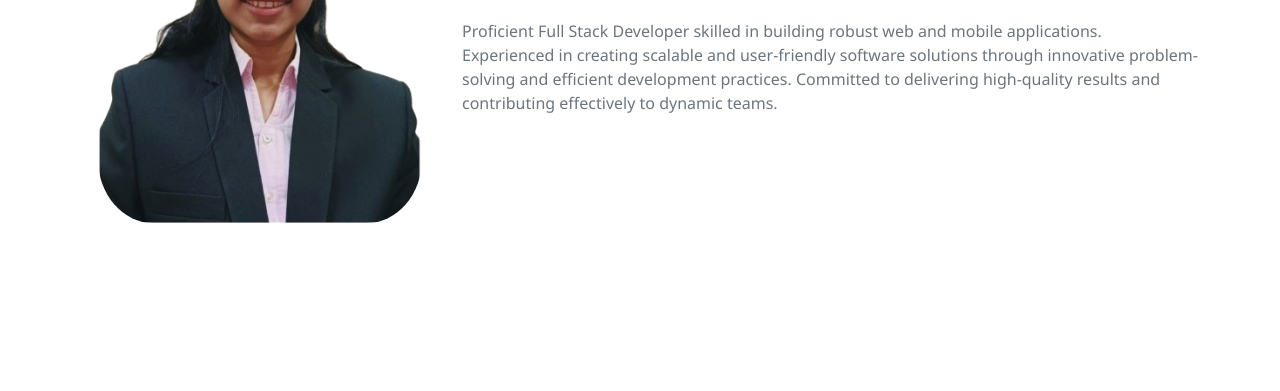
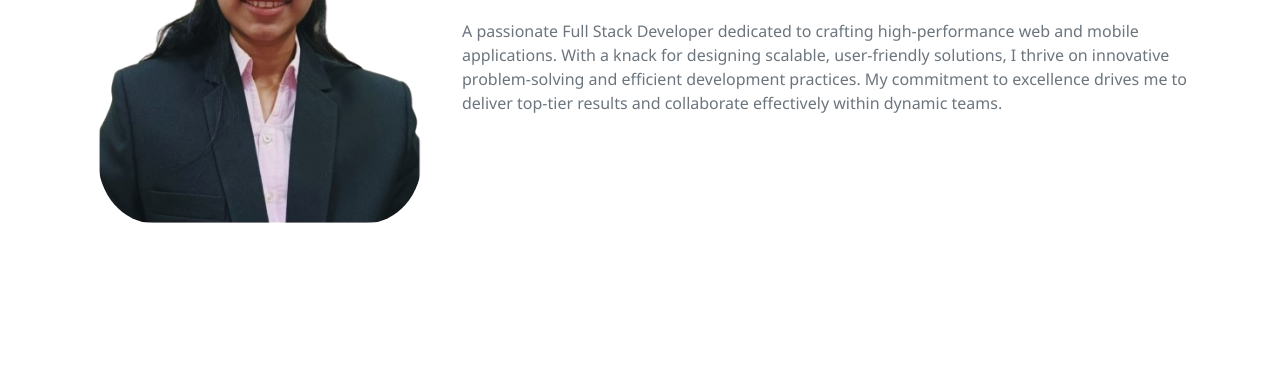
Before and after one commit to rutikashetye/E-portfolio, a plain HTML site: page index.html in a window 1280 px wide. Shown: the part 409-800 px from the top of the page. Drawn offline with nearby package versions, Linux system fonts and the light colour scheme.

Commit message:
photo editted work experience

```diff
--- a/index.html
+++ b/index.html
@@ -133,9 +133,9 @@
             <h3 class="fs-1">I'm Rutika Shetye</h3>
             <!-- <h3 class="text-uppercase fs-1 fw-bold">Full Stack Developer</h3> -->
             <p class="text-muted mt-4">
-              Proficient Full Stack Developer skilled in building robust web and mobile applications.
-              Experienced in creating scalable and user-friendly software solutions through innovative problem-solving and efficient development practices.
-              Committed to delivering high-quality results and contributing effectively to dynamic teams.</p>
+              A passionate Full Stack Developer dedicated to crafting high-performance web and mobile applications.
+              With a knack for designing scalable, user-friendly solutions, I thrive on innovative problem-solving and efficient development practices.
+              My commitment to excellence drives me to deliver top-tier results and collaborate effectively within dynamic teams.</p>
           </div>
         </div>
       </div>
@@ -304,7 +304,7 @@
                 and Mobile Software Engineering </a></h6>
           </div>
         </div>
-        <div class="col-md-8 col-lg-3 p-2" data-aos="zoom-in" data-aos-duration="3000">
+        <!-- <div class="col-md-8 col-lg-3 p-2" data-aos="zoom-in" data-aos-duration="3000">
           <div class="shadow-sm p-2 rounded bg-white" id="skillbox">
             <div class="my-3 fs-2 text-info">
               <img src="images/mscit_logo.png" height="40%" width="40%"/>
@@ -312,7 +312,7 @@
             <h6><a style="text-decoration: none;" target="_blank"
                 href="https://drive.google.com/file/d/1SxJITVd2mA6gXAxqC8qfQQpH6OjhUlf6/view?usp=sharing">MSCIT</a></h6>
           </div>
-        </div>
+        </div> -->
       </div>
       <div class="row justify-content-center p-2">
         <div class="col-md-8 col-lg-3 p-2" data-aos="zoom-in" data-aos-duration="3000">
@@ -335,7 +335,7 @@
                 Doordarshan Kendra</a></h6>
           </div>
         </div> -->
-        <div class="col-md-8 col-lg-3 p-2" data-aos="zoom-in" data-aos-duration="3000">
+        <!-- <div class="col-md-8 col-lg-3 p-2" data-aos="zoom-in" data-aos-duration="3000">
           <div class="shadow-sm p-2 rounded bg-white" id="skillbox">
             <div class="my-3 fs-2 text-info">
               <img src="images/sparks_logo.jpg" height="50%" width="50%"/>
@@ -344,7 +344,7 @@
                 href="https://drive.google.com/file/d/1bUpwGoonxx8UbaDfjt_TwBg9y5J8a9Ce/view?usp=sharing">Mobile App
                 Development Internship At The Sparks Foundation</a></h6>
           </div>
-        </div>
+        </div> -->
         <div class="col-md-8 col-lg-3 p-2" data-aos="zoom-in" data-aos-duration="3000">
           <div class="shadow-sm p-2 rounded bg-white" id="skillbox">
             <div class="my-3 fs-2 text-info">
```
Also changed, not shown: images/Lti_Project1.png, images/Lti_Project2.png.
